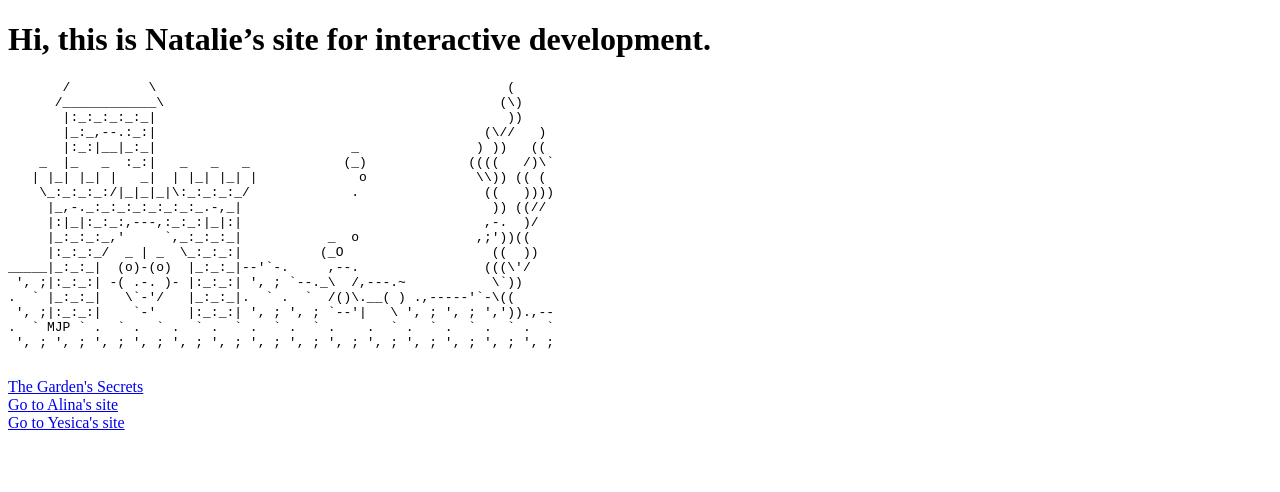
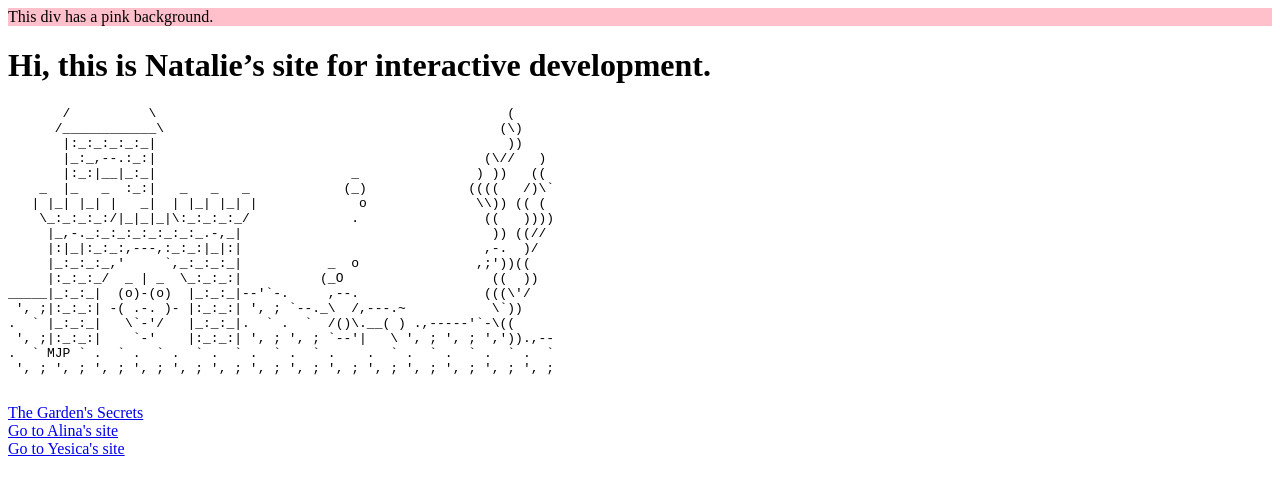
Before and after one commit to natalieophaso/natalie-ophaso-interactive-development-2025-fall, a plain HTML site: page index.html in a window 1280 px wide. Drawn offline with Linux system fonts and the light colour scheme.

Commit message:
Color Test

```diff
--- a/index.html
+++ b/index.html
@@ -1,5 +1,6 @@
 <!DOCTYPE HTML>
 <html>
+    <div style="background-color: #FFC0CB;">This div has a pink background.</div>
     <head>
         <title>Natalie Ophaso Interactive Development Fall 2025</title>
     </head>
```
